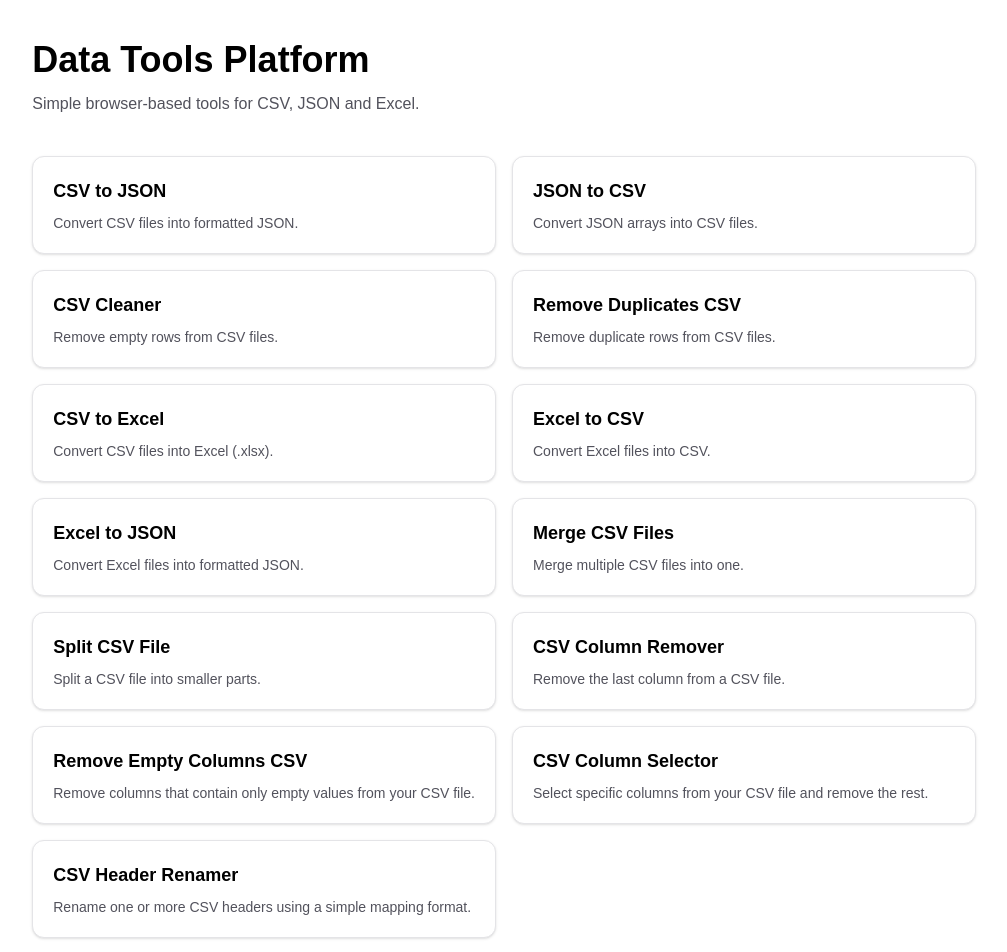
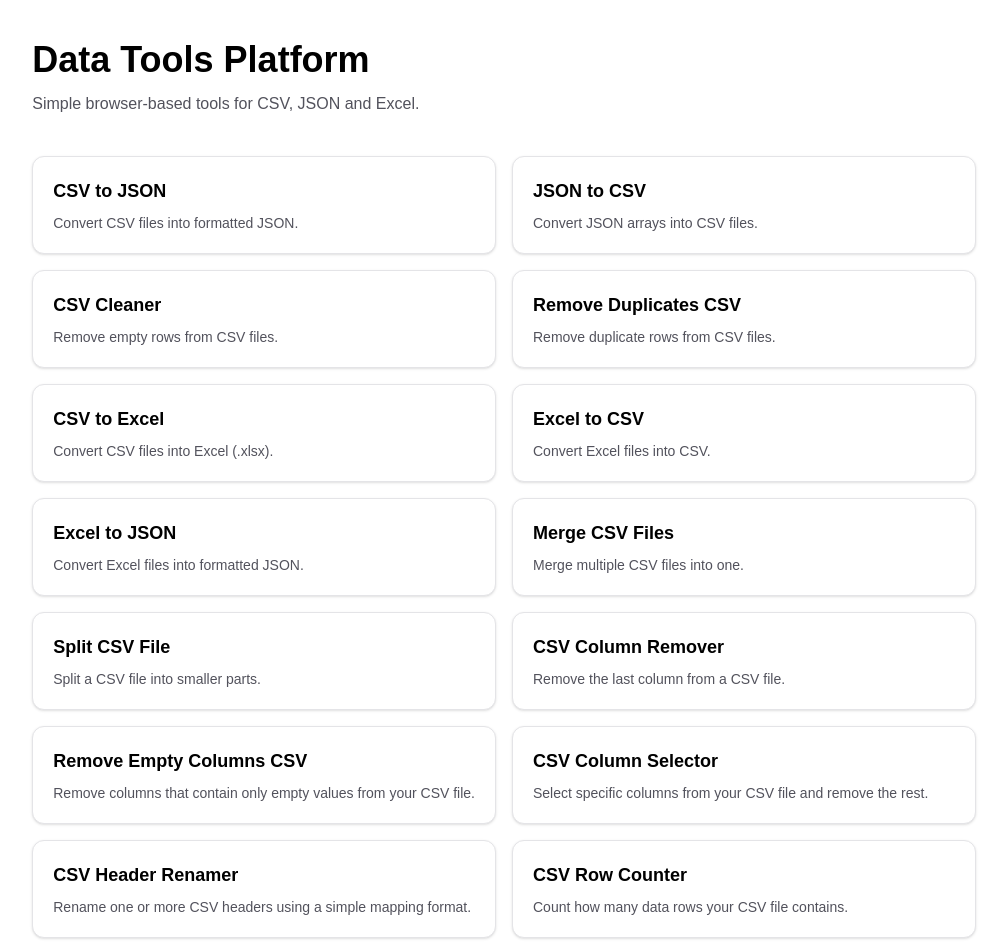
Before and after one commit to kike-Pinto/data-tools-platform, a Next.js app: page / in a window 1280 px wide. Shown: the top 952 px of the page, without its empty margins (136-1143 px from the left). Built offline with nearby package versions, Linux system fonts and the light colour scheme.

Commit message:
Add Row Counter N14

```diff
--- /dev/null
+++ b/src/processors/csvRowCounter.ts
@@ -0,0 +1,18 @@
+import { fileToText } from '@/lib/file'
+import { parseCsv } from '@/lib/csvUtils'
+import type { ToolProcessor } from '@/tools/types'
+
+export const csvRowCounterProcessor: ToolProcessor = async ({ file }) => {
+  if (!file) {
+    throw new Error('Debes subir un archivo CSV.')
+  }
+
+  const fileText = await fileToText(file)
+  const rows = parseCsv(fileText)
+
+  return {
+    kind: 'text',
+    title: 'CSV Row Count',
+    text: `Total rows: ${rows.length}`,
+  }
+}
--- a/src/processors/registry.ts
+++ b/src/processors/registry.ts
@@ -14,6 +14,7 @@ import { csvColumnRemoverProcessor } from './csvColumnRemover'
 import { removeEmptyColumnsCsvProcessor } from './removeEmptyColumnsCsv'
 import { csvColumnSelectorProcessor } from './csvColumnSelector'
 import { csvHeaderRenamerProcessor } from './csvHeaderRenamer'
+import { csvRowCounterProcessor } from './csvRowCounter'
 
 export const processorRegistry: Record<string, ToolProcessor> = {
   csvToJson: csvToJsonProcessor,
@@ -29,4 +30,5 @@ export const processorRegistry: Record<string, ToolProcessor> = {
   removeEmptyColumnsCsv: removeEmptyColumnsCsvProcessor,
   csvColumnSelector: csvColumnSelectorProcessor,
   csvHeaderRenamer: csvHeaderRenamerProcessor,
+  csvRowCounter: csvRowCounterProcessor,
 }
--- /dev/null
+++ b/src/tools/configs/csv-row-counter.ts
@@ -0,0 +1,24 @@
+import type { ToolConfig } from '../types'
+
+export const csvRowCounterTool: ToolConfig = {
+  slug: 'csv-row-counter',
+  name: 'CSV Row Counter',
+  description: 'Count how many data rows your CSV file contains.',
+  category: 'csv',
+
+  input: {
+    kind: 'file',
+    accept: '.csv',
+  },
+
+  output: {
+    kind: 'text',
+  },
+
+  seo: {
+    title: 'Count CSV Rows Online',
+    description: 'Upload a CSV file and count its data rows instantly.',
+  },
+
+  processorKey: 'csvRowCounter',
+}
--- a/src/tools/registry.ts
+++ b/src/tools/registry.ts
@@ -18,6 +18,7 @@ import { csvColumnRemoverTool } from './configs/csv-column-remover'
 import { removeEmptyColumnsCsvTool } from './configs/remove-empty-columns-csv'
 import { csvColumnSelectorTool } from './configs/csv-column-selector'
 import { csvHeaderRenamerTool } from './configs/csv-header-renamer'
+import { csvRowCounterTool } from './configs/csv-row-counter'
 
 export const toolRegistry: Record<string, ToolConfig> = {
   'csv-to-json': csvToJsonTool,
@@ -33,6 +34,7 @@ export const toolRegistry: Record<string, ToolConfig> = {
   'remove-empty-columns-csv': removeEmptyColumnsCsvTool,
   'csv-column-selector': csvColumnSelectorTool,
   'csv-header-renamer': csvHeaderRenamerTool,
+  'csv-row-counter': csvRowCounterTool,
 }
 
 export const allTools = Object.values(toolRegistry)
```
